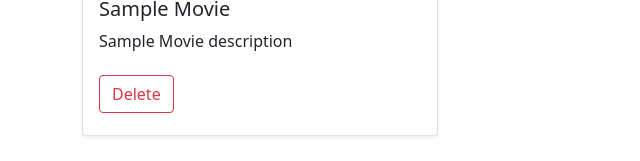
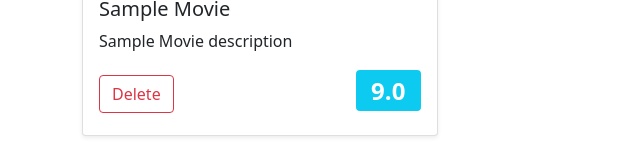
Before and after one commit to ahmetsuhan/React-Learning, a React (Create React App) app in the folder my-movies/: page / in a window 1280 px wide. Shown: the part 342-503 px from the top of the page, without its empty margins (0-640 px from the left). Built offline with nearby package versions, Linux system fonts and the light colour scheme.

Commit message:
Some bugs fixed

```diff
--- a/my-movies/src/components/MovieList.js
+++ b/my-movies/src/components/MovieList.js
@@ -12,7 +12,7 @@ function MovieList() {
                           <p className="card-text">Sample Movie description</p>
                           <div className="d-flex justify-content-between align-items-center">
                               <button type="button" className="btn btn-md btn-outline-danger">Delete</button>
-                              <h2 ><span className="badge badge-info">9.0</span> </h2>
+                              <h2 ><span className="badge bg-info">9.0</span> </h2>
                           </div>
                       </div>
                   </div>
```
